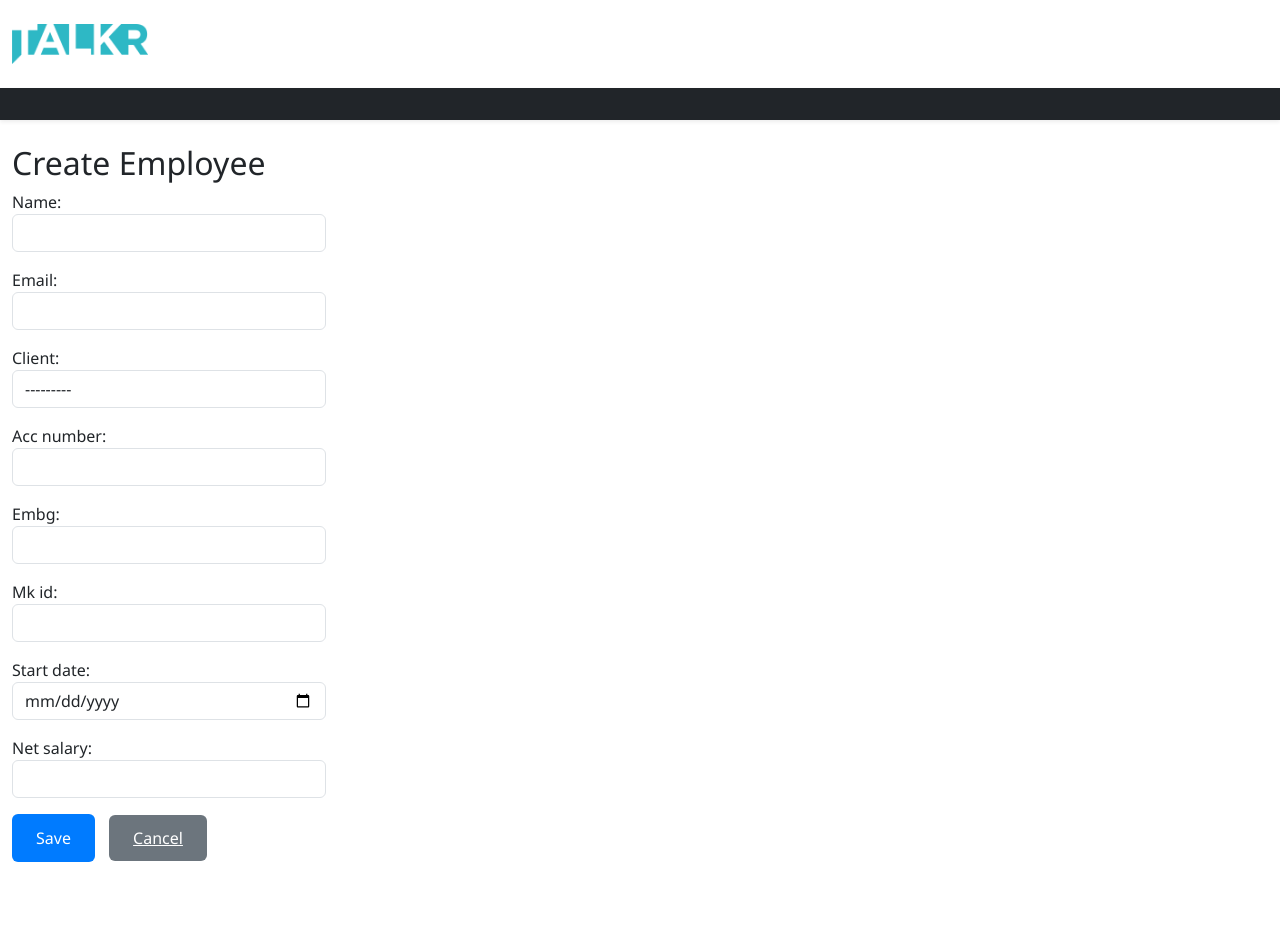
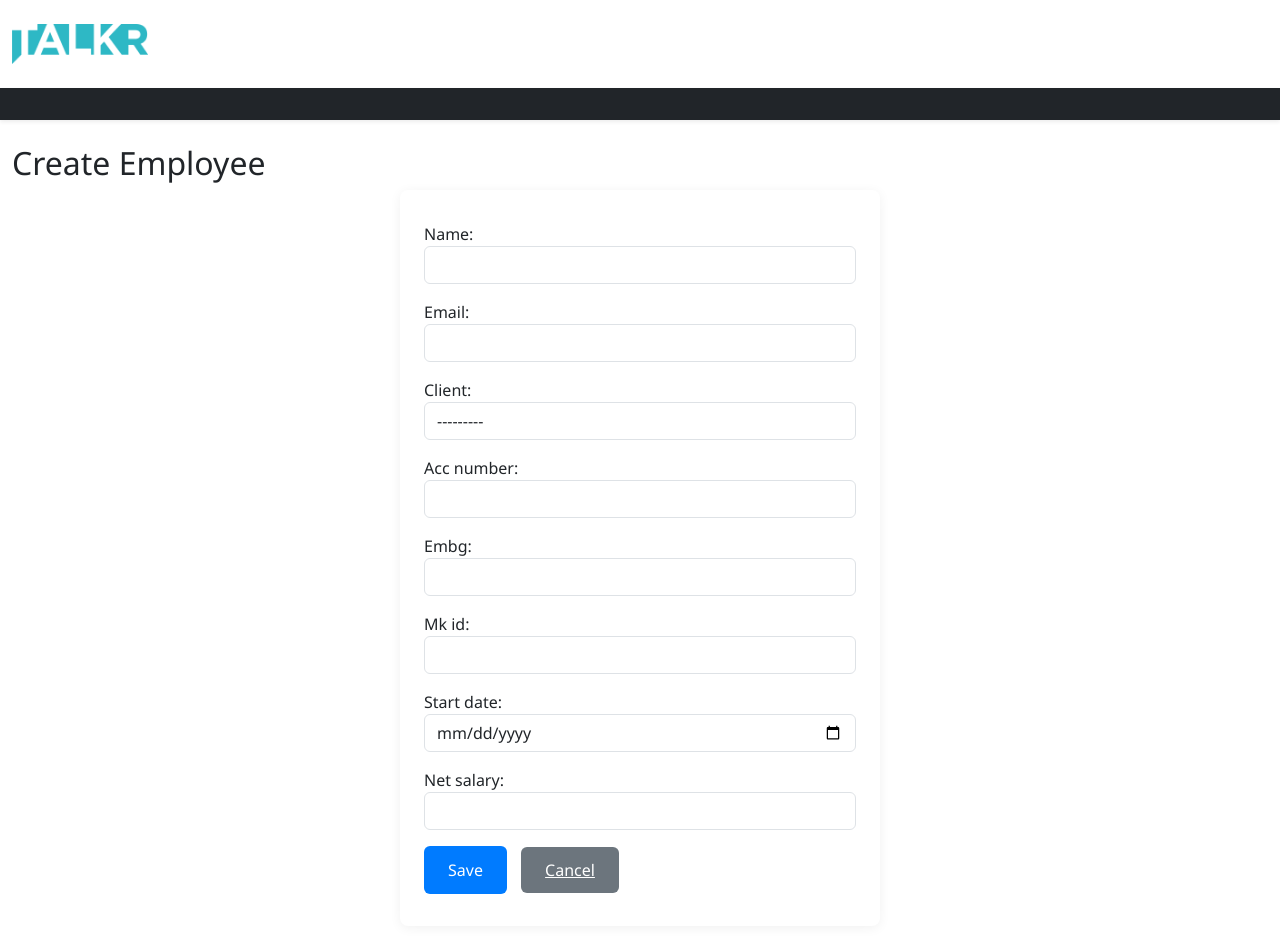
Before and after one commit to msaunders4-bc/talkr_portal, a Django app: page /portal/employee/create/ in a window 1280 px wide. Before the commit the page ends 862 px from the top, so only its background shows below. Run offline with Django 4.2, Linux system fonts and the light colour scheme; the visitor is signed in with stand-in values (Sample User, id 1); data that the repository does not hold is empty.

Commit message:
Create form outer to enable better UX on desktop

```diff
--- a/static/css/style.css
+++ b/static/css/style.css
@@ -64,6 +64,15 @@ body {
 .form-group input:focus {
     outline: none;
     border-color: #667eea;
+}
+
+.form-outer {
+    max-width: 480px;
+    margin: 0 auto;
+    background: #fff;
+    padding: 32px 24px;
+    border-radius: 8px;
+    box-shadow: 0 2px 12px rgba(0,0,0,0.06);
 }
 
 .login-btn {
--- a/templates/portal/employee_form.html
+++ b/templates/portal/employee_form.html
@@ -30,8 +30,7 @@
             <div
                 class="container-fluid d-flex justify-content-between align-items-center"
             >
-                <span class="navbar-text text-light fs-5 fw-semibold">
-                </span>
+                <span class="navbar-text text-light fs-5 fw-semibold"> </span>
             </div>
         </nav>
         <div class="container-fluid text-left my-4">
@@ -39,13 +38,19 @@
                 {% if form.instance.pk %}Edit{% else %}Create{% endif %}
                 Employee
             </h2>
-            <form method="post">
-              <div class ="w-25">
-                {% csrf_token %} {{ form.as_p }}
-                <button class ="form-button" type="submit">Save</button>
-                <a href="{% url 'portal:employee_list' %}" class="form-button cancel-button">Cancel</a>
-              </div>
-            </form>
+            <div class="form-outer">
+                <form method="post">
+                    <div class="form-btn-group">
+                        {% csrf_token %} {{ form.as_p }}
+                        <button class="form-button" type="submit">Save</button>
+                        <a
+                            href="{% url 'portal:employee_list' %}"
+                            class="form-button cancel-button"
+                            >Cancel</a
+                        >
+                    </div>
+                </form>
+            </div>
         </div>
     </body>
 </html>
```
Also changed, not shown: 1 other file.
